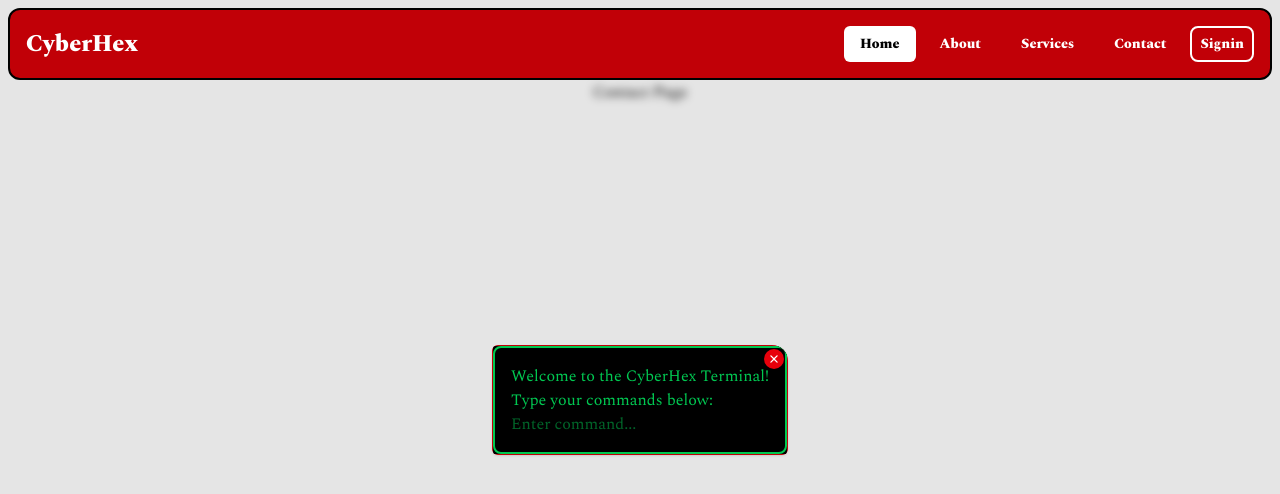
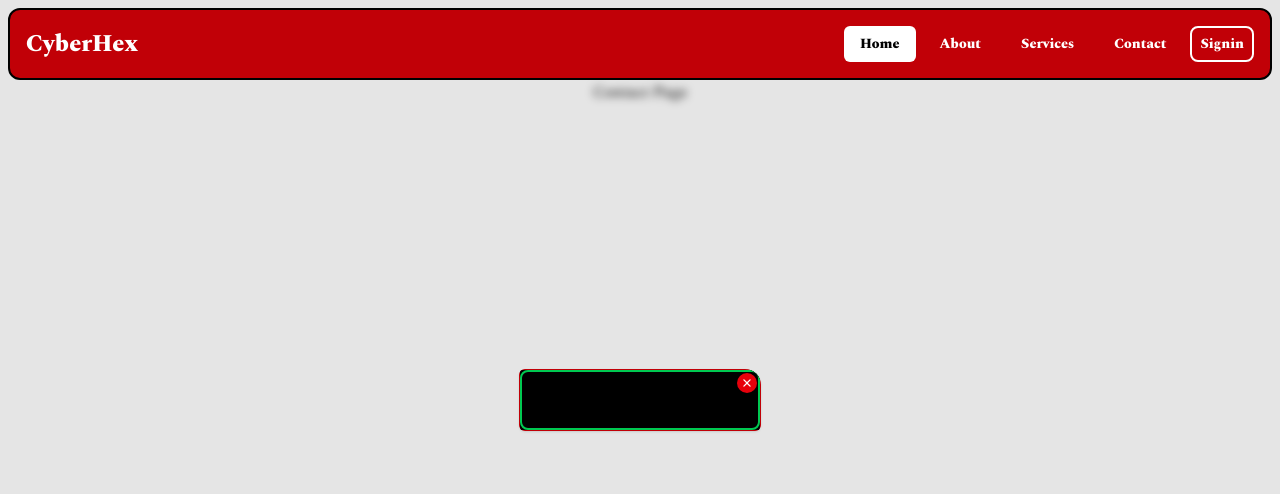
Before and after one commit to DulshanSiriwardhana/CyberHex, a React (Vite) app in the folder client/: page /contact in a window 1280 px wide. Both pictures are taken after a click on the element "CyberHex". Shown: the top 494 px of the page. Built offline with nearby package versions, Linux system fonts and the light colour scheme.

Commit message:
terminal init

```diff
--- a/client/src/components/terminal/ctrl+t.tsx
+++ b/client/src/components/terminal/ctrl+t.tsx
@@ -1,13 +1,20 @@
-const Terminal=()=>{
+import { useState } from "react";
+
+const Terminal = () => {
+    const [numberOfLines, setNumberOfLines] = useState(0);
+
     return (
         <div className="w-full h-full flex items-center justify-center">
             <div className="w-full h-full bg-black text-green-500 p-4 rounded-lg border-2 border-green-500">
-                <p>Welcome to the CyberHex Terminal!</p>
-                <p>Type your commands below:</p>
-                <input type="text" className="w-full bg-transparent border-none outline-none text-green-500" placeholder="Enter command..." />
+                {numberOfLines > 0 && <span>cyberhex:~</span>}
+                <input
+                    type="text"
+                    className="w-full bg-transparent border-none outline-none text-green-500"
+                    placeholder=""
+                />
             </div>
         </div>
-    )
-}
+    );
+};
 
 export default Terminal;
```
